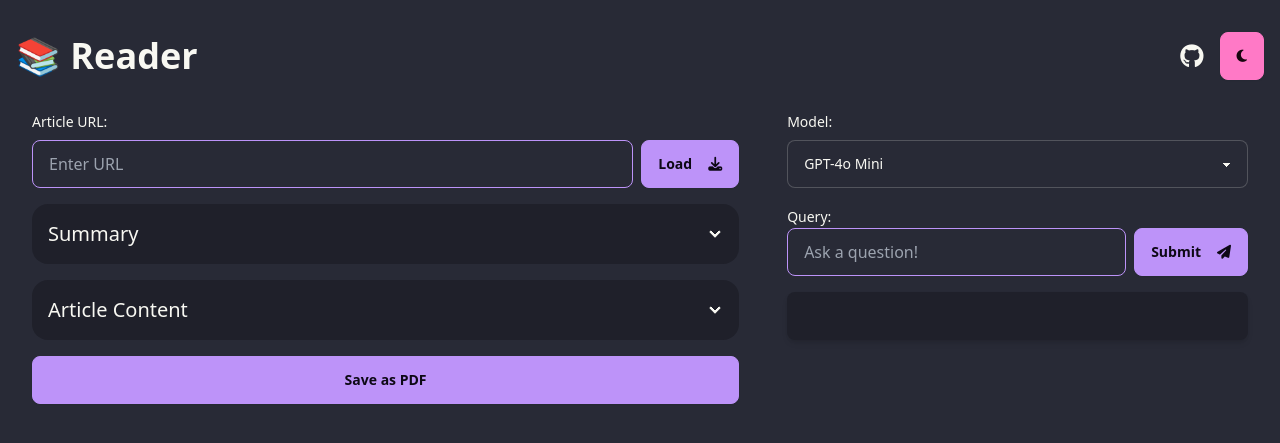
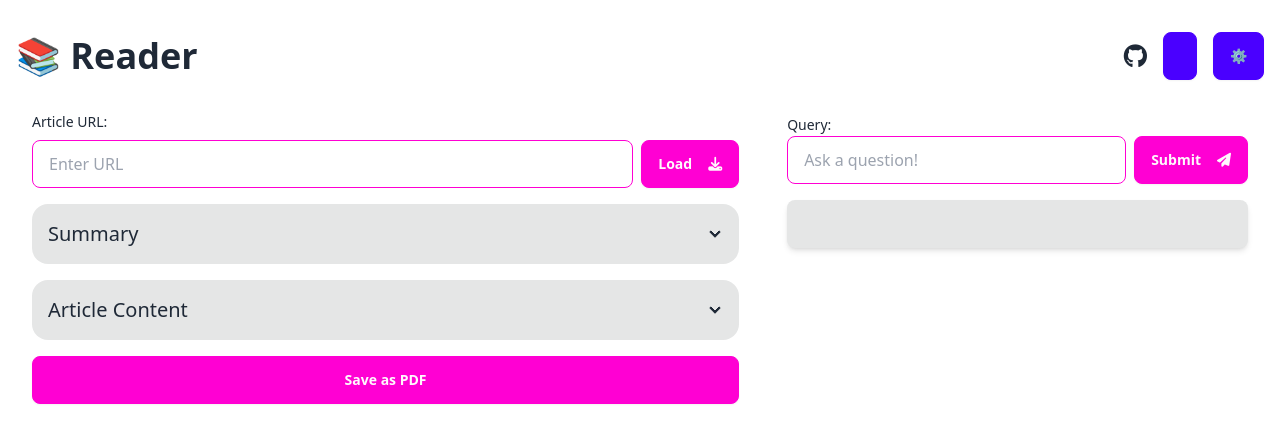
Before and after one commit to francisgreenleaf/Reader, a Flask app: page / in a window 1280 px wide. Shown: the top 443 px of the page. Run offline with Flask 3, Linux system fonts and the light colour scheme; some libraries are stand-ins or nearby versions.

Commit message:
UI & Settings changes
Moved model selection to settings menu, refined styles, removed light/dark mode toggle from header menu to remove redundancy.

```diff
--- a/static/script.js
+++ b/static/script.js
@@ -1,11 +1,22 @@
+// Global variables
 let articleTitle = '';
-let topImageUrl = ''
+let topImageUrl = '';
+let defaultModel = 'gpt-4o-mini';
+let apiKey = '';
 
+// List of available themes
+const themes = [
+    'light', 'dark', 'cupcake', 'bumblebee', 'emerald', 'corporate', 'synthwave',
+    'retro', 'halloween', 'garden', 'forest', 'aqua',
+    'lofi', 'fantasy', 'wireframe', 'black', 'luxury', 'dracula', 'business', 'night', 'coffee', 'winter'
+];
+
+// Function to fetch article
 async function fetchArticle() {
     const url = document.getElementById('urlInput').value;
     const errorElement = document.getElementById('error');
     const contentElement = document.getElementById('content');
-    const hiddenContentElement = document.getElementById('hiddenContent'); // Hidden element for storing content
+    const hiddenContentElement = document.getElementById('hiddenContent');
     const summaryElement = document.getElementById('summary');
     const articleTitleElement = document.getElementById('articleTitle');
     const summaryLoadingElement = document.getElementById('summaryLoading');
@@ -15,7 +26,7 @@ async function fetchArticle() {
     errorElement.textContent = '';
     contentElement.innerHTML = '';
     summaryElement.innerHTML = '';
-    hiddenContentElement.value = ''; // Clear the hidden content field
+    hiddenContentElement.value = '';
     summaryLoadingElement.classList.remove('hidden');
     contentLoadingElement.classList.remove('hidden');
 
@@ -34,13 +45,12 @@ async function fetchArticle() {
             <p>${articleContent}</p>
         `;
 
-        hiddenContentElement.value = article.content; // Store raw content in hidden element
+        hiddenContentElement.value = article.content;
 
         summaryElement.innerHTML = `
             <p>${article.summary}</p>
         `;
 
-        // Automatically open the summary collapse
         summaryCollapse.checked = true;
 
     } catch (error) {
@@ -51,6 +61,7 @@ async function fetchArticle() {
     }
 }
 
+// Function to generate PDF
 async function generatePDF() {
     const hiddenContentElement = document.getElementById('hiddenContent');
     const content = hiddenContentElement.value.trim();
@@ -74,6 +85,7 @@ async function generatePDF() {
     }
 }
 
+// Function to query article
 async function queryArticle() {
     const query = document.getElementById('queryInput').value;
     const model = document.getElementById('modelSelect').value;
@@ -93,7 +105,7 @@ async function queryArticle() {
     }
 
     try {
-        const response = await axios.post('/query', { content: content, query: query, model: model });
+        const response = await axios.post('/query', { content: content, query: query, model: model, apiKey: apiKey });
         queryResultElement.textContent = response.data.result;
     } catch (error) {
         queryResultElement.textContent = 'Error querying article: ' + (error.response?.data?.error || error.message);
@@ -101,3 +113,90 @@ async function queryArticle() {
         queryLoadingElement.classList.add('hidden');
     }
 }
+
+// Function to open settings modal
+function openSettingsModal() {
+    const modal = document.getElementById('settings_modal');
+    modal.showModal();
+    loadSettings();
+}
+
+// Function to close settings modal
+function closeSettingsModal() {
+    const modal = document.getElementById('settings_modal');
+    modal.close();
+}
+
+// Function to load current settings
+function loadSettings() {
+    const apiKeyInput = document.getElementById('apiKeyInput');
+    const modelSelect = document.getElementById('modelSelect');
+    const themeSelect = document.getElementById('themeSelect');
+
+    apiKeyInput.value = apiKey;
+    modelSelect.value = defaultModel;
+
+    themeSelect.innerHTML = themes.map(theme =>
+        `<option value="${theme}"${theme === getCurrentTheme() ? ' selected' : ''}>${theme}</option>`
+    ).join('');
+}
+
+// Function to save API key
+function saveApiKey() {
+    const apiKeyInput = document.getElementById('apiKeyInput');
+    apiKey = apiKeyInput.value;
+    localStorage.setItem('apiKey', apiKey);
+}
+
+// Function to save model selection
+function saveModelSelection() {
+    const modelSelect = document.getElementById('modelSelect');
+    defaultModel = modelSelect.value;
+    localStorage.setItem('defaultModel', defaultModel);
+    document.getElementById('modelSelect').value = defaultModel;
+}
+
+// Function to save theme selection
+function saveThemeSelection() {
+    const themeSelect = document.getElementById('themeSelect');
+    const selectedTheme = themeSelect.value;
+    localStorage.setItem('theme', selectedTheme);
+    applyTheme(selectedTheme);
+}
+
+// Function to get current theme
+function getCurrentTheme() {
+    return localStorage.getItem('theme') || 'light';
+}
+
+// Function to apply theme
+function applyTheme(theme) {
+    document.documentElement.setAttribute('data-theme', theme);
+}
+
+// Load settings on page load
+window.addEventListener('load', () => {
+    defaultModel = localStorage.getItem('defaultModel') || 'gpt-4o-mini';
+    apiKey = localStorage.getItem('apiKey') || '';
+
+    document.getElementById('modelSelect').value = defaultModel;
+
+    const savedTheme = getCurrentTheme();
+    applyTheme(savedTheme);
+
+    const themeSelect = document.getElementById('themeSelect');
+    themeSelect.innerHTML = themes.map(theme =>
+        `<option value="${theme}"${theme === savedTheme ? ' selected' : ''}>${theme}</option>`
+    ).join('');
+});
+
+// Add event listeners
+document.addEventListener('DOMContentLoaded', () => {
+    document.getElementById('settingsBtn').addEventListener('click', openSettingsModal);
+    document.getElementById('saveApiKeyButton').addEventListener('click', saveApiKey);
+    document.getElementById('modelSelect').addEventListener('change', saveModelSelection);
+    document.getElementById('themeSelect').addEventListener('change', saveThemeSelection);
+    document.getElementById('loadButton').addEventListener('click', fetchArticle);
+    document.getElementById('generatePdfButton').addEventListener('click', generatePDF);
+    document.getElementById('submitQueryButton').addEventListener('click', queryArticle);
+});
--- a/templates/index.html
+++ b/templates/index.html
@@ -24,7 +24,7 @@
                     <i class="fab fa-github"></i>
                 </a>
                 <button id="themeToggle" class="btn btn-primary flex items-center space-x-2">
-                    <i id="themeIcon" class="fa-solid fa-moon"></i>
+                <button id ="settingsBtn" class="btn btn-primary">⚙️</button>
                 </button>
             </div>
         </div>
@@ -83,13 +83,6 @@
                 </button>
             </div>
             <div class="w-full lg:w-2/5 px-4"> <!-- Right Column -->
-                <label for="modelSelect" class="block text-sm font-medium mb-2">Model:</label>
-                <select id="modelSelect" class="select select-bordered w-full mb-4">
-                    <option default value="gpt-4o-mini">GPT-4o Mini</option>
-                    <option value="gpt-3.5-turbo">GPT-3.5 Turbo</option>
-                    <option value="gpt-4o">GPT-4o</option>
-                </select>
-
                 <label for="queryInput" class="text-sm font-medium">Query:</label>
                 <div class="flex items-center space-x-2 mb-4">
                     <input type="text" id="queryInput" placeholder="Ask a question!"
@@ -110,6 +103,38 @@
             </div>
         </div>
     </div>
+    <!-- Settings Modal -->
+    <dialog id="settings_modal" class="modal">
+        <div class="modal-box">
+            <form method="dialog">
+                <button class="btn btn-sm btn-circle btn-ghost absolute right-2 top-2">✕</button>
+            </form>
+            <h3 class="text-lg font-bold">Settings</h3>
+            <div class="py-4">
+                <!-- OpenAI API Key Input -->
+                <label for="apiKeyInput" class="block text-sm font-medium mb-2">OpenAI API Key:</label>
+                <div class="flex space-x-2 mb-4">
+                    <input type="password" id="apiKeyInput" class="input input-bordered flex-grow" placeholder="Enter OpenAI API Key">
+                    <button id="saveApiKeyButton" class="btn">Save</button>
+                </div>
+                <!-- Model Selection -->
+                <label for="modelSelect" class="block text-sm font-medium mb-2">Select Model:</label>
+                <select id="modelSelect" class="select select-bordered w-full mb-4">
+                    <option value="gpt-4o-mini">GPT-4o Mini</option>
+                    <option value="gpt-3.5-turbo">GPT-3.5 Turbo</option>
+                    <option value="gpt-4o">GPT-4o</option>
+                </select>
+                <!-- Theme Selection -->
+                <label for="themeSelect" class="block text-sm font-medium mb-2">Select Theme:</label>
+                <select id="themeSelect" class="select select-bordered w-full mb-4">
+                    <!-- The options will be generated by JavaScript -->
+                </select>
+            </div>
+        </div>
+        <form method="dialog" class="modal-backdrop">
+            <button>Close</button>
+        </form>
+    </dialog>
 </body>
 <script src="/static/script.js"></script>
 <script>
```
